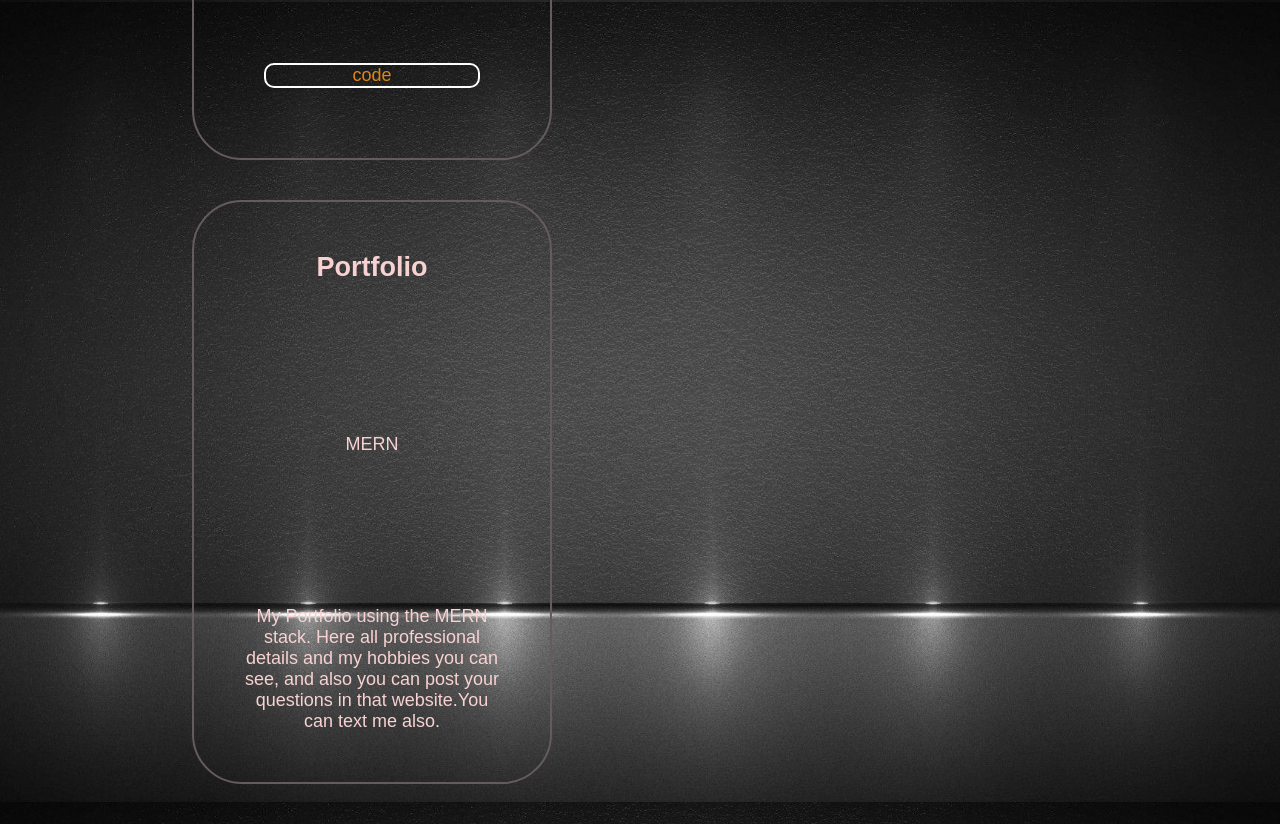
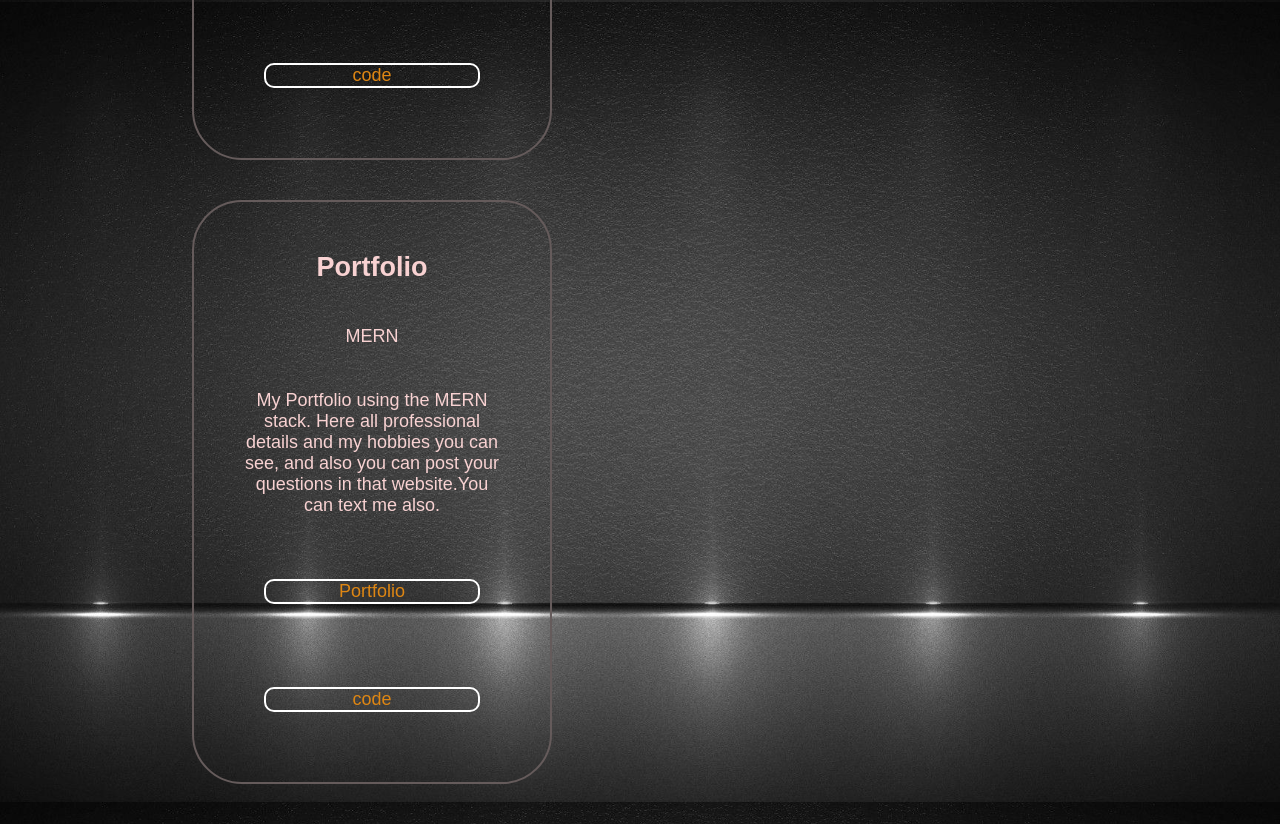
Before and after one commit to Prakash7078/PortfolioFrontend, a React (Create React App) app: page /projects in a window 1280 px wide. Shown: the part 798-1622 px from the top of the page. Built offline with nearby package versions, Linux system fonts and the light colour scheme; a web font is replaced by a local one.

Commit message:
second commit

```diff
--- a/src/App.css
+++ b/src/App.css
@@ -352,6 +352,10 @@ body{
   padding-right: 10px;
   margin: 20px;
 }
+.project-content a:hover{
+  background-color: antiquewhite;
+  transition: all 1s;
+}
 .intern-content{
   display: flex;
   width: fit-content;
--- a/src/components/Projects.js
+++ b/src/components/Projects.js
@@ -28,6 +28,8 @@ function Projects() {
           <h2>Portfolio</h2>
           <p>MERN</p>
           <p>My Portfolio using the MERN stack. Here all professional details and my hobbies you can see, and also you can post your questions in that website.You can text me also.</p>
+          <Link to="https://chandra-prakash.netlify.app/" target="_blank">Portfolio</Link>
+          <Link to="https://github.com/Prakash7078/PortfolioFrontend" target="_blank">code</Link>
         </div>
       </div>
     </div>
```
